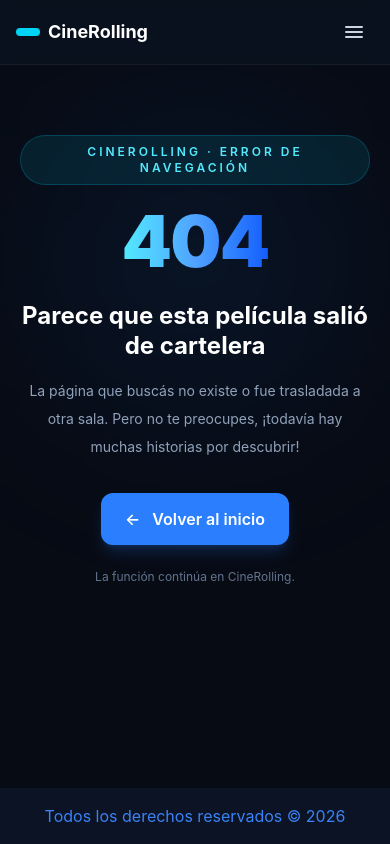
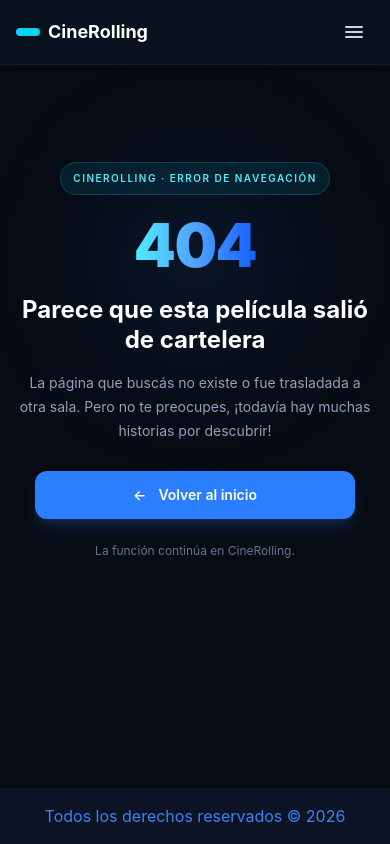
Before and after one commit to herreraagustin/Codigo-Supremo, a React (Vite) app in the folder Codigo Supremo/: page /planes in a window 390 px wide. Built offline with nearby package versions, Linux system fonts and the light colour scheme.

Commit message:
error 404 adaptado a celulares

```diff
--- a/Codigo Supremo/src/pages/Error404.tsx
+++ b/Codigo Supremo/src/pages/Error404.tsx
@@ -3,34 +3,34 @@ import { Link } from "react-router-dom";
 
 export const Error404 = () => {
   return (
-    <main className="relative flex min-h-[70vh] flex-col items-center justify-center overflow-hidden bg-[#070b14] px-5 py-12 text-center text-white sm:min-h-[75vh] sm:px-8">
+    <main className="relative flex min-h-[70vh] min-h-[70dvh] flex-col items-center justify-center overflow-hidden bg-[#070b14] px-4 py-12 text-center text-white sm:min-h-[75vh] sm:min-h-[75dvh] sm:px-6 sm:py-16 lg:px-8">
       {/* Luz decorativa */}
       <div
         aria-hidden="true"
-        className="pointer-events-none absolute left-1/2 top-1/3 h-72 w-72 -translate-x-1/2 -translate-y-1/2 rounded-full bg-blue-500/10 blur-[100px]"
+        className="pointer-events-none absolute left-1/2 top-1/3 h-48 w-48 -translate-x-1/2 -translate-y-1/2 rounded-full bg-blue-500/10 blur-3xl sm:h-72 sm:w-72 sm:blur-[100px]"
       />
 
       <div className="relative z-10 mx-auto flex w-full max-w-4xl flex-col items-center">
-        <span className="mb-5 rounded-full border border-cyan-400/20 bg-cyan-400/10 px-4 py-2 text-xs font-semibold uppercase tracking-[0.25em] text-cyan-300 sm:text-sm">
+        <span className="mb-5 max-w-full rounded-full border border-cyan-400/20 bg-cyan-400/10 px-3 py-2 text-[10px] font-semibold uppercase tracking-[0.15em] text-cyan-300 sm:px-4 sm:text-xs sm:tracking-[0.25em] md:text-sm">
           CineRolling · Error de navegación
         </span>
 
-        <h1 className="bg-gradient-to-r from-cyan-300 via-blue-400 to-blue-600 bg-clip-text text-7xl font-black tracking-tight text-transparent sm:text-8xl md:text-9xl">
+        <h1 className="bg-gradient-to-r from-cyan-300 via-blue-400 to-blue-600 bg-clip-text text-6xl font-black leading-none tracking-tight text-transparent sm:text-8xl md:text-9xl">
           404
         </h1>
 
-        <h2 className="mt-6 max-w-2xl text-2xl font-bold leading-tight sm:text-3xl md:text-4xl">
+        <h2 className="mt-5 max-w-2xl break-words text-2xl font-bold leading-tight sm:mt-6 sm:text-3xl md:text-4xl">
           Parece que esta película salió de cartelera
         </h2>
 
-        <p className="mt-4 max-w-lg text-sm leading-7 text-slate-400 sm:text-base">
+        <p className="mt-4 max-w-lg text-sm leading-6 text-slate-400 sm:text-base sm:leading-7">
           La página que buscás no existe o fue trasladada a otra sala.
           Pero no te preocupes, ¡todavía hay muchas historias por descubrir!
         </p>
 
         <Link
           to="/"
-          className="mt-8 inline-flex items-center justify-center gap-3 rounded-xl bg-blue-500 px-6 py-3.5 font-semibold text-white shadow-lg shadow-blue-500/20 transition duration-300 hover:-translate-y-1 hover:bg-blue-400 hover:shadow-blue-400/30 focus:outline-none focus:ring-2 focus:ring-cyan-300 focus:ring-offset-2 focus:ring-offset-[#070b14]"
+          className="mt-7 inline-flex min-h-12 w-full max-w-xs items-center justify-center gap-3 rounded-xl bg-blue-500 px-5 py-3.5 text-sm font-semibold text-white shadow-lg shadow-blue-500/20 transition duration-300 hover:-translate-y-1 hover:bg-blue-400 hover:shadow-blue-400/30 focus:outline-none focus:ring-2 focus:ring-cyan-300 focus:ring-offset-2 focus:ring-offset-[#070b14] sm:mt-8 sm:w-auto sm:px-6 sm:text-base"
         >
           <span aria-hidden="true">←</span>
           Volver al inicio
```
